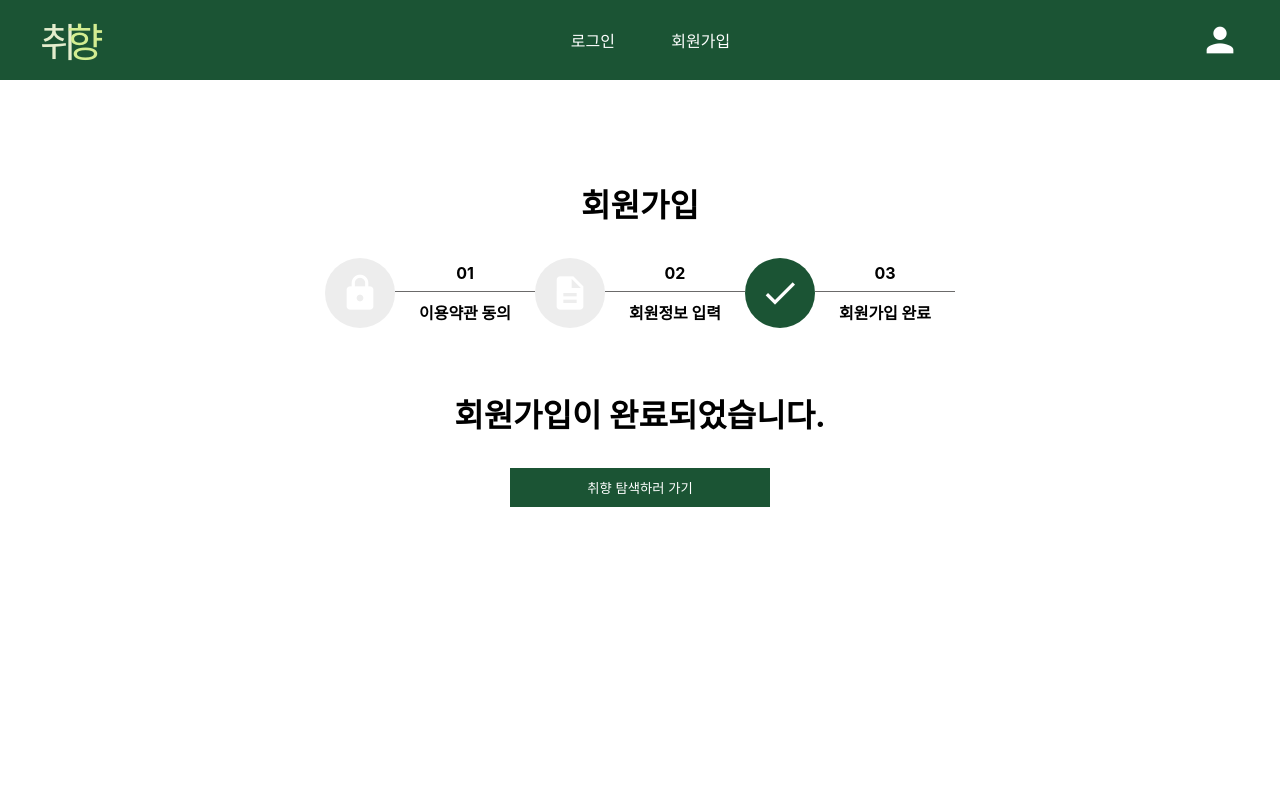
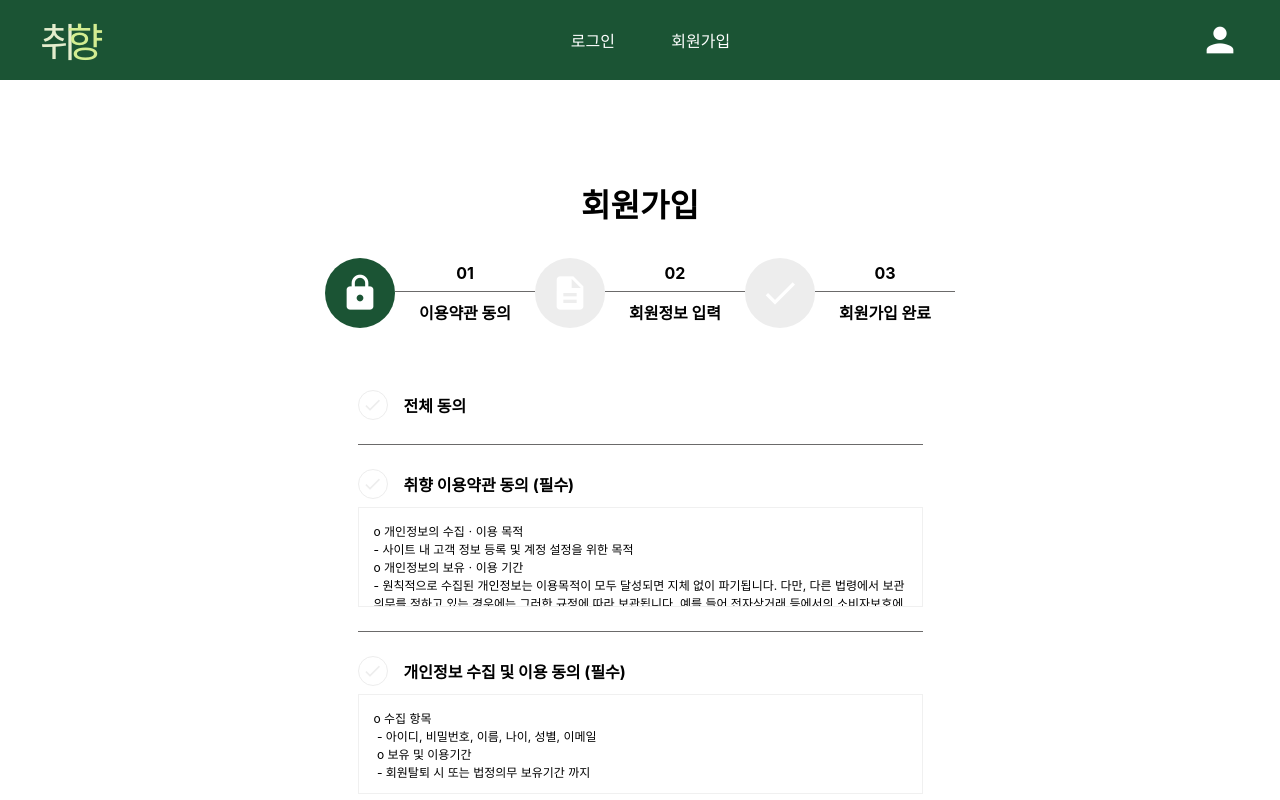
Before and after one commit to prefragrance/prefragrance-client-migration, a Next.js app: page /register in a window 1280 px wide. Shown: the top 800 px of the page. Built offline with nearby package versions, Linux system fonts and the light colour scheme; a web font is replaced by a local one.

Commit message:
Test: Modify register step Done to Terms

```diff
--- a/src/pages/register/index.tsx
+++ b/src/pages/register/index.tsx
@@ -21,7 +21,7 @@ export const RegisterStepLabel: Record<RegisterSteps, string> = {
 
 const RegisterPage = () => {
   const [currentStep, setCurrentStep] = useState<RegisterSteps>(
-    RegisterSteps.Done
+    RegisterSteps.Terms
   );
   const [registerPayload, setRegisterPayload] = useState<IRegisterPayload>({
     username: "",
```
